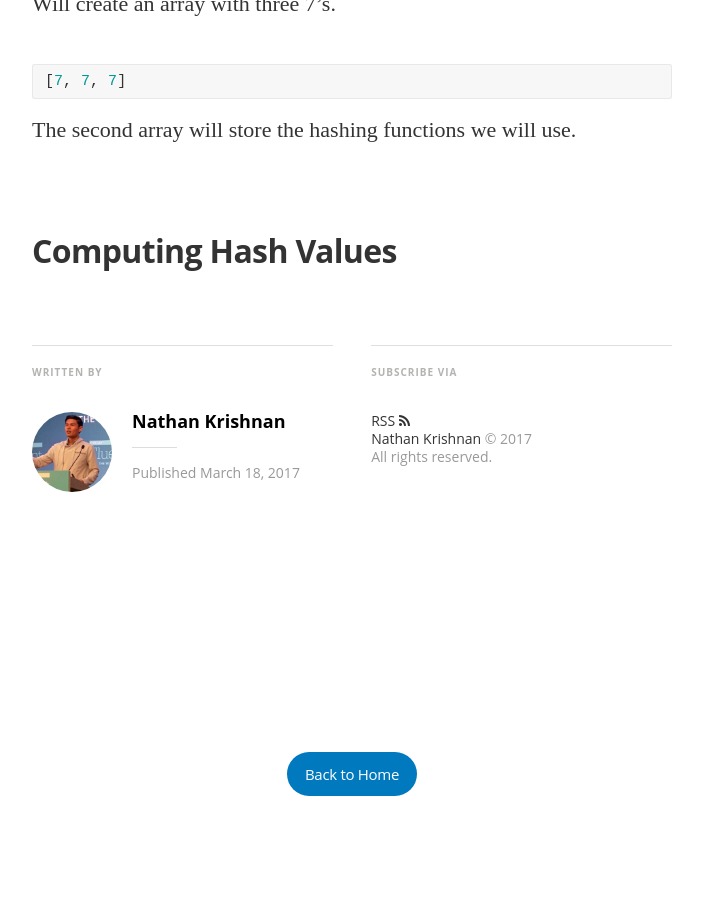
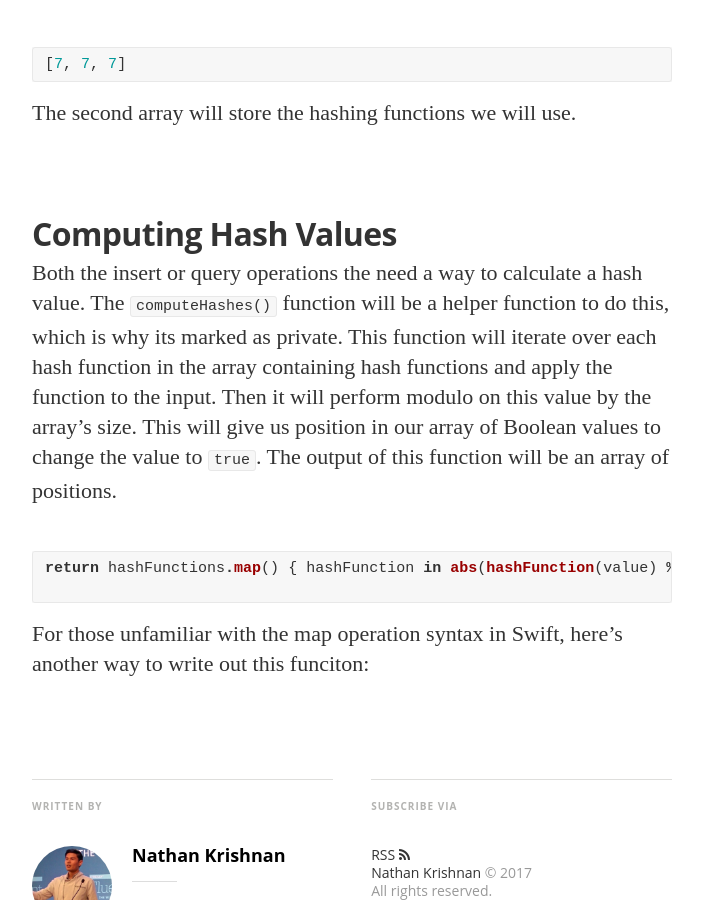
Before and after one commit to nathankrishnan/nathankrishnan.github.io, a Jekyll site: the page built from _posts/2017-03-18-bloomfilter.md, in a window 1280 px wide and 900 px high, scrolled down 5222 px. Shown: the whole window, without its empty margins (288-991 px from the left). Built offline with Jekyll 4.4.1, drawn with Linux system fonts in a browser that asks for light colours; nearby versions of some CDN libraries; some web fonts are replaced; comment, search, counter and statistics services are not loaded.

Commit message:
Update 2017-03-18-bloomfilter.md

````diff
--- a/_posts/2017-03-18-bloomfilter.md
+++ b/_posts/2017-03-18-bloomfilter.md
@@ -76,7 +76,6 @@ public class BloomFilter<T> {
 
     public func insert(_ element: T) {}
 
-
     public func query(_ value: T) -> Bool {}
     }
 
@@ -102,3 +101,12 @@ Will create an array with three 7's.
 The second array will store the hashing functions we will use.
 
 ## Computing Hash Values
+
+Both the insert or query operations the need a way to calculate a hash value.  The ```computeHashes()``` function will be a helper function to do this, which is why its marked as private.  This function will iterate over each hash function in the array containing hash functions and apply the function to the input. Then it will perform modulo on this value by the array's size.  This will give us position in our array of Boolean values to change the value to ```true```.  The output of this function will be an array of positions.
+
+```swift
+return hashFunctions.map() { hashFunction in abs(hashFunction(value) % array.count) }
+
+```
+
+For those unfamiliar with the map operation syntax in Swift, here's another way to write out this funciton:
````
